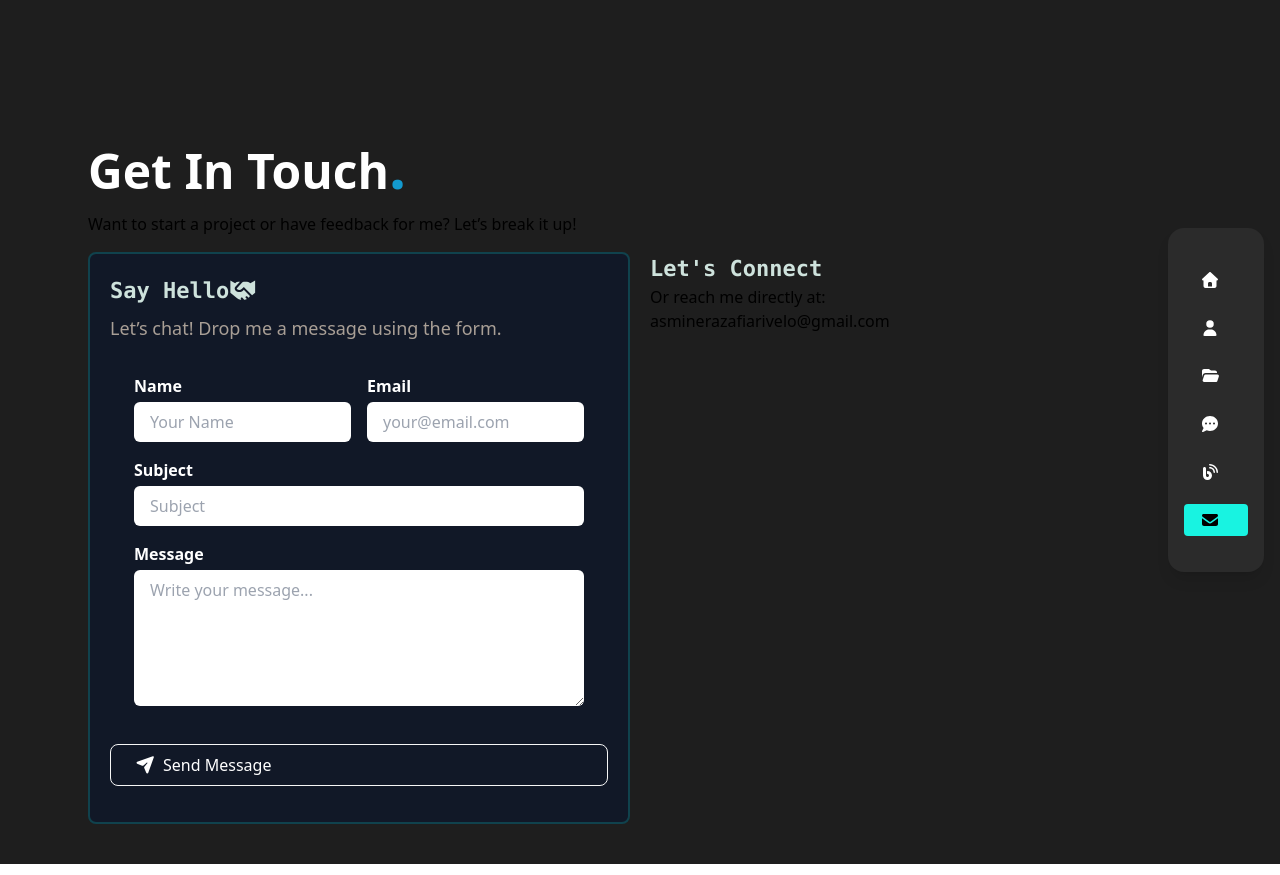
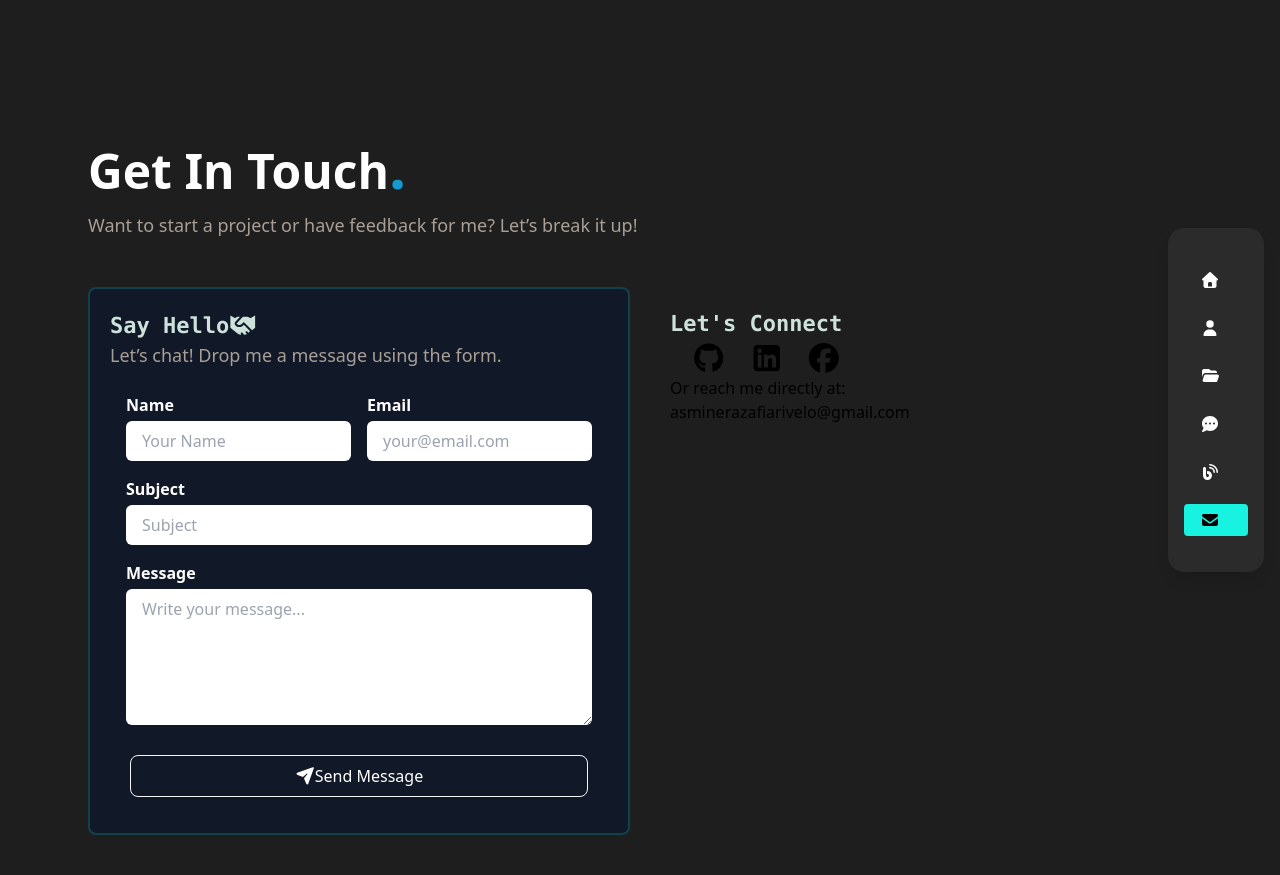
Before and after one commit to AsmineRazafiarivelo1402/Portfolio, a React (Vite) app in the folder portfolio/: page /contact in a window 1280 px wide. Built offline with nearby package versions, Linux system fonts and the light colour scheme.

Commit message:
[add icon at contact page, and just design form]

```diff
--- a/portfolio/src/assets/pages/Contact.jsx
+++ b/portfolio/src/assets/pages/Contact.jsx
@@ -1,5 +1,5 @@
 import { FontAwesomeIcon } from "@fortawesome/react-fontawesome";
-import { faGithub } from "@fortawesome/free-brands-svg-icons";
+import { faGithub,faFacebook,faSquareLinkedin } from "@fortawesome/free-brands-svg-icons";
 import { faUpRightFromSquare } from "@fortawesome/free-solid-svg-icons";
 import { faHandshake, faPaperPlane } from "@fortawesome/free-solid-svg-icons";
 
@@ -16,7 +16,7 @@ export default function Contact() {
               .
             </span>
           </h1>
-          <p>
+          <p className="text-[#a99f96] text-[16px] sm:text-[18px] mb-8 space-y-1">
             Want to start a project or have feedback for me? Let’s break it up!
           </p>
         </div>
@@ -25,20 +25,27 @@ export default function Contact() {
           <div className="max-w-full sm:min-w-96 min-h-64 grid grid-rows-[auto_1fr] gap-4 border-2 rounded-lg border-[#0eeae7]/20 bg-gray-900">
             {/* Card Content */}
             <div className="p-5 grid gap-2 max-w-full">
+              <div className="grid gird-2 max-w-full">
+                {" "}
                 <h1 className="font-bold text-[20px] sm:text-[22px] text-[#CEE2DC] font-mono">
                   Say Hello
                   <FontAwesomeIcon icon={faHandshake} />
                 </h1>
-
                 <p className="text-[#a99f96] text-[16px] sm:text-[18px]">
                   Let’s chat! Drop me a message using the form.
                 </p>
+              </div>
 
-            <form className="   p-6 rounded-lg text-white space-y-4">
+              <div className="max-w-full ">
+                {" "}
+                <form className="   p-4 rounded-lg text-white space-y-4">
                   {/* Name & Email */}
                   <div className="flex flex-col md:flex-row gap-4">
                     <div className="flex-1">
-                  <label htmlFor="name" className="block mb-1 font-semibold">
+                      <label
+                        htmlFor="name"
+                        className="block mb-1 font-semibold"
+                      >
                         Name
                       </label>
                       <input
@@ -51,7 +58,10 @@ export default function Contact() {
                     </div>
 
                     <div className="flex-1">
-                  <label htmlFor="email" className="block mb-1 font-semibold">
+                      <label
+                        htmlFor="email"
+                        className="block mb-1 font-semibold"
+                      >
                         Email
                       </label>
                       <input
@@ -66,7 +76,10 @@ export default function Contact() {
 
                   {/* Subject */}
                   <div>
-                <label htmlFor="subject" className="block mb-1 font-semibold">
+                    <label
+                      htmlFor="subject"
+                      className="block mb-1 font-semibold"
+                    >
                       Subject
                     </label>
                     <input
@@ -80,7 +93,10 @@ export default function Contact() {
 
                   {/* Message */}
                   <div>
-                <label htmlFor="message" className="block mb-1 font-semibold">
+                    <label
+                      htmlFor="message"
+                      className="block mb-1 font-semibold"
+                    >
                       Message
                     </label>
                     <textarea
@@ -92,22 +108,33 @@ export default function Contact() {
                     ></textarea>
                   </div>
                 </form>
-
+              </div>
+              <div className="flex justify-center sm:max-w-full lg:w-full  ">
                 <button
                   type="button"
-              className="flex items-center gap-2 text-white border border-[#f6f6f6] px-4 sm:px-6 py-2 rounded-lg hover:bg-[#139acf] hover:border-none transition-colors duration-300"
+                  className="lg:w-full lg:mx-5 sm:w-96 text-white text-center border border-[#f6f6f6] py-2 rounded-lg hover:bg-[#139acf] hover:border-none transition-colors duration-300 "
                 >
                   <FontAwesomeIcon icon={faPaperPlane} />
                   Send Message
                 </button>
               </div>
             </div>
+          </div>
           {/* Networking*/}
-        <div>
+          <div className="p-5">
             <h1 className="font-bold text-[20px] sm:text-[22px] text-[#CEE2DC] font-mono">
               Let's Connect
             </h1>
-          <div></div>
+            <div className="flex items-center gap-5 text-3xl ">
+              <p></p>
+                <FontAwesomeIcon icon={faGithub} />
+              <p>
+                <FontAwesomeIcon icon={faSquareLinkedin} />
+              </p>
+              <p>
+                <FontAwesomeIcon icon={faFacebook} />
+              </p>
+            </div>
             <p>Or reach me directly at:</p>
             <p>
               {" "}
@@ -117,7 +144,6 @@ export default function Contact() {
             </p>
           </div>
         </div>
-
       </div>
     </>
   );
```
Lines whose indentation alone changed are shown as unchanged.
